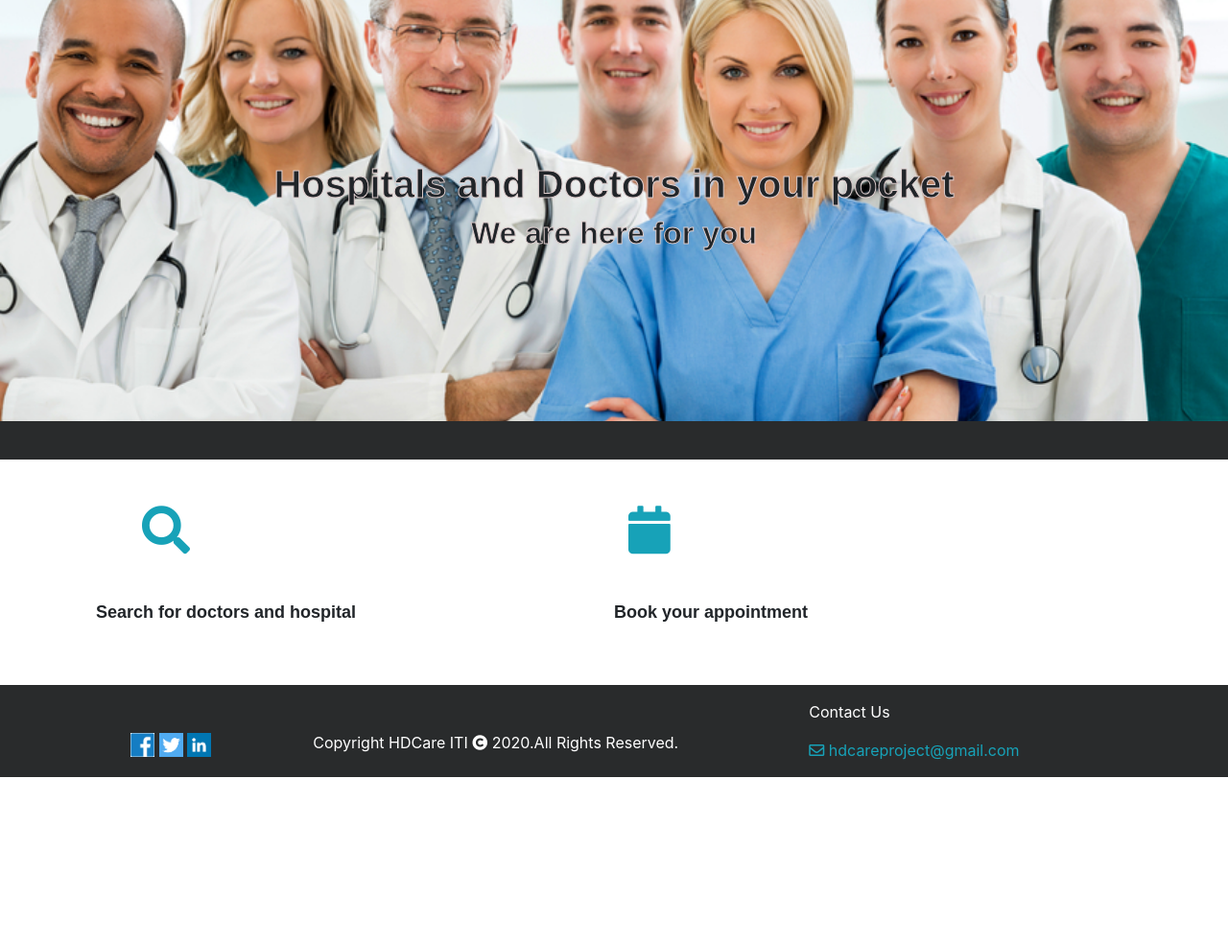
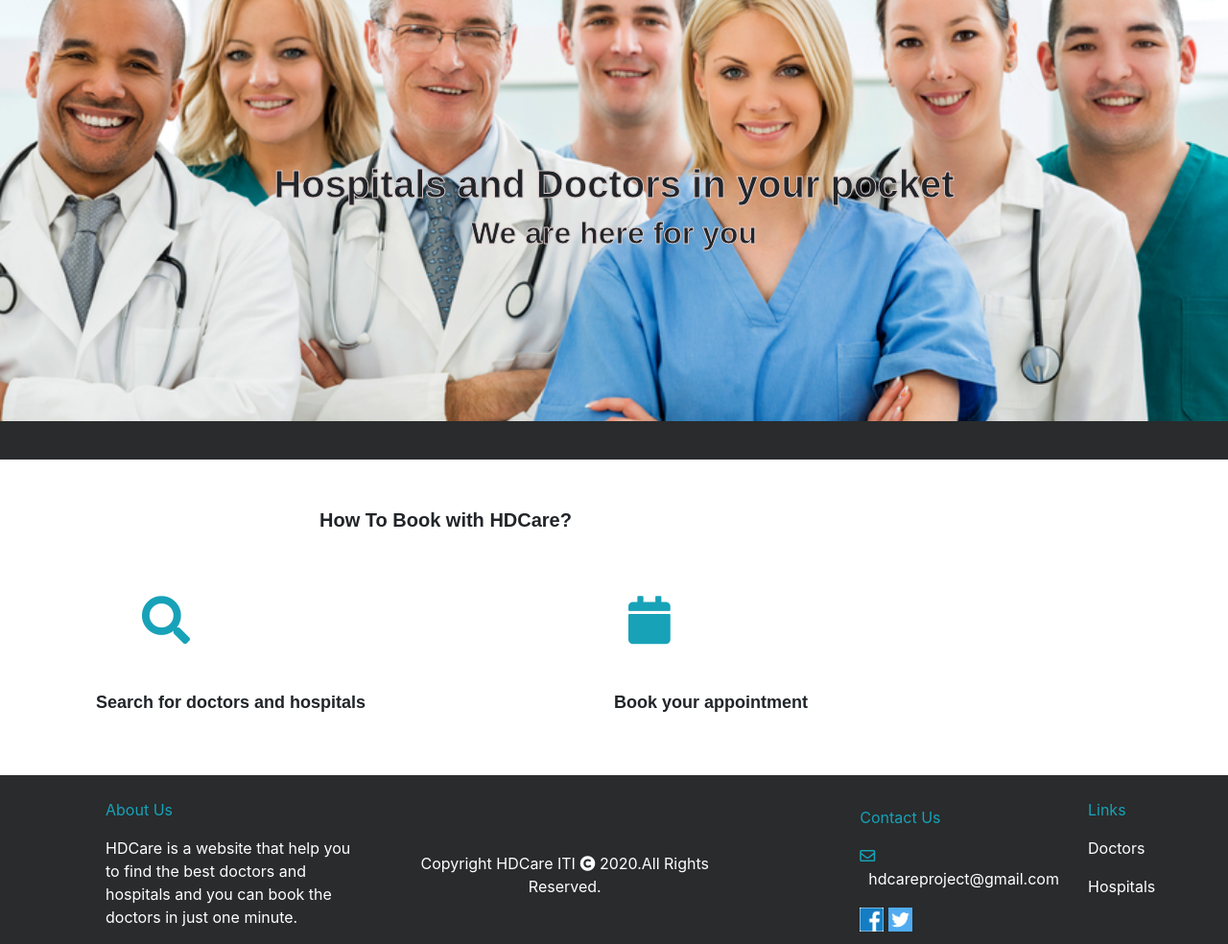
Before and after one commit to NohaHossam123/Doctors, a Django app: page / in a window 1280 px wide. Shown: the part 57-1041 px from the top of the page at 96% size. Before the commit the page ends 867 px from the top, so only its background shows below. Run offline with Django 3.2, Linux system fonts and the light colour scheme; some libraries are stand-ins or nearby versions.

Commit message:
fix design in home page

```diff
--- a/HDCare/users/static/css/home.css
+++ b/HDCare/users/static/css/home.css
@@ -59,6 +59,17 @@
     text-align: center;
 }
 .copy{
-    display: flex;
-    justify-content:space-evenly;
+    margin-top: 5em;
 }
+.center{
+    margin-left: 10em;
+    font-size: 20px;
+    font-weight: bold;
+    font-family: fantasy;
+}
+.links{
+    color: white;
+}
+.footer .row{
+    margin-left: 5em;
+}
--- /dev/null
+++ b/HDCare/users/templates/facebook.html
@@ -0,0 +1 @@
+<h1>Sorry this page not available yet.</h1>
--- a/HDCare/users/templates/home.html
+++ b/HDCare/users/templates/home.html
@@ -21,6 +21,9 @@
 <div class="container">
 
     <div class="row m-5">
+        <p class="center">How To Book with HDCare?</p>
+    </div>
+    <div class="row m-5">
         <div class="col-6">
             <i class="fa fa-search text-info icon" aria-hidden="true"></i>
         </div>
@@ -30,7 +33,7 @@
     </div>
     <div class="row col-12">
         <div class="col-6 font">
-            Search for doctors and hospital
+            Search for doctors and hospitals
         </div>
         <div class="col-6 font">
             Book your appointment
@@ -38,19 +41,29 @@
     </div>
 </div>
 <div class="container col-12 footer">
-    <div class="row col-12">
-        <div class="col-8 mt-5 copy">
-            <div>
-                <img src="{% static 'images/facebook.png' %} " width="25" height="25">
-                <img src="{% static 'images/twitter.png' %} " width="25" height="25">
-                <img src="{% static 'images/linkedin.png' %} " width="25" height="25">
-            </div>
+    <div class="row col-12-md">
+        <div class="col-3 mt-4">
+            <p class="text-info">About Us</p>
+            <p>HDCare is a website that help you to find the best doctors and hospitals and you can book the doctors in just one minute. </p>
+        </div>
+        <div class="col-4 copy">
             <div class="paragraph">Copyright HDCare ITI <i class="fa fa-copyright"></i> 2020.All Rights Reserved. </div>
         </div>
-        <div class="col-4 mt-3">
-            <p>Contact Us</p>
-            <p class="text-info"><i class="far fa-envelope"></i> hdcareproject@gmail.com</p>
-        </div>
+            <div class="col-md-5 mt-4">
+                <div class="row col-12-md">
+                    <div class="col-md mt-2">
+                        <p class="text-info">Contact Us</p>
+                        <p><i class="far fa-envelope text-info"></i>&nbsp;&nbsp;hdcareproject@gmail.com</p>
+                        <a href="/facebook"><img src="{% static 'images/facebook.png' %} " width="25" height="25"></a>
+                        <a href="/twitter"><img src="{% static 'images/twitter.png' %} " width="25" height="25"></a>
+                    </div>
+                    <div class="col-md">
+                        <p class="text-info">Links</p>
+                        <p><a href="/doctors" class="links">Doctors</a></p>
+                        <p><a href="/hospitals" class="links">Hospitals</a></p>
+                    </div>
+                </div>
+            </div>
     </div>
 </div>
 {% endblock %}
--- /dev/null
+++ b/HDCare/users/templates/twitter.html
@@ -0,0 +1 @@
+<h1>Sorry this page not available yet.</h1>
--- a/HDCare/users/urls.py
+++ b/HDCare/users/urls.py
@@ -27,4 +27,6 @@ urlpatterns = [
     path('oauth/', include('social_django.urls', namespace='social')),
     path('appointments/', appointments, name='appointments'),
     path('activate/<str:token>', activate_account, name="activate"),
+    path('facebook', facebook, name="facebook"),
+    path('twitter', twitter, name="twitter"),
 ]
--- a/HDCare/users/views.py
+++ b/HDCare/users/views.py
@@ -153,3 +153,9 @@ def appointments(request):
 def user_logout(request):
     logout(request)
     return redirect('home')
+
+def facebook(request):
+    return render(request,'facebook.html')
+
+def twitter(request):
+    return render(request,'twitter.html')
```
Also changed, not shown: HDCare/users/static/images/linkedin.png (deleted).
